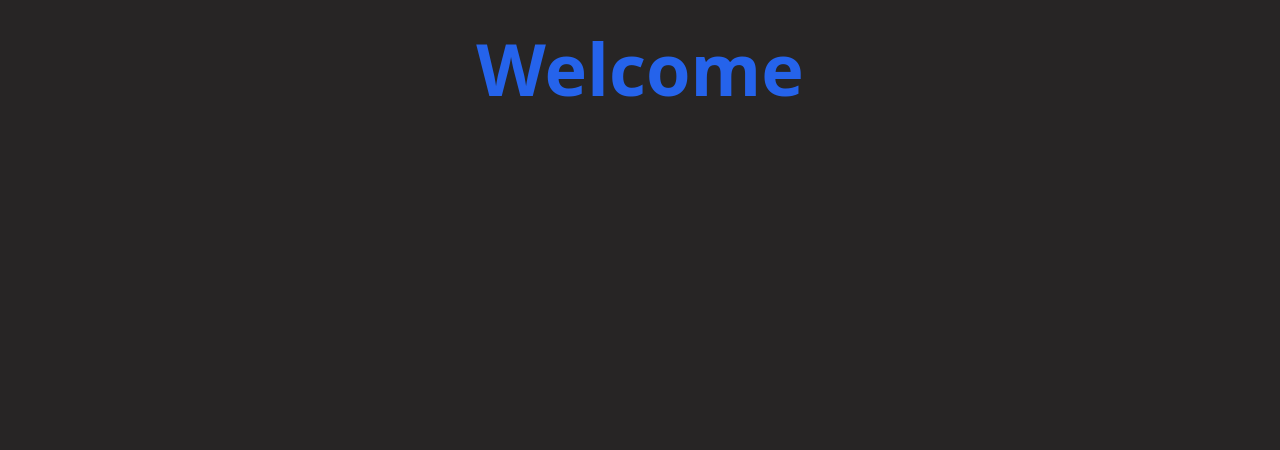
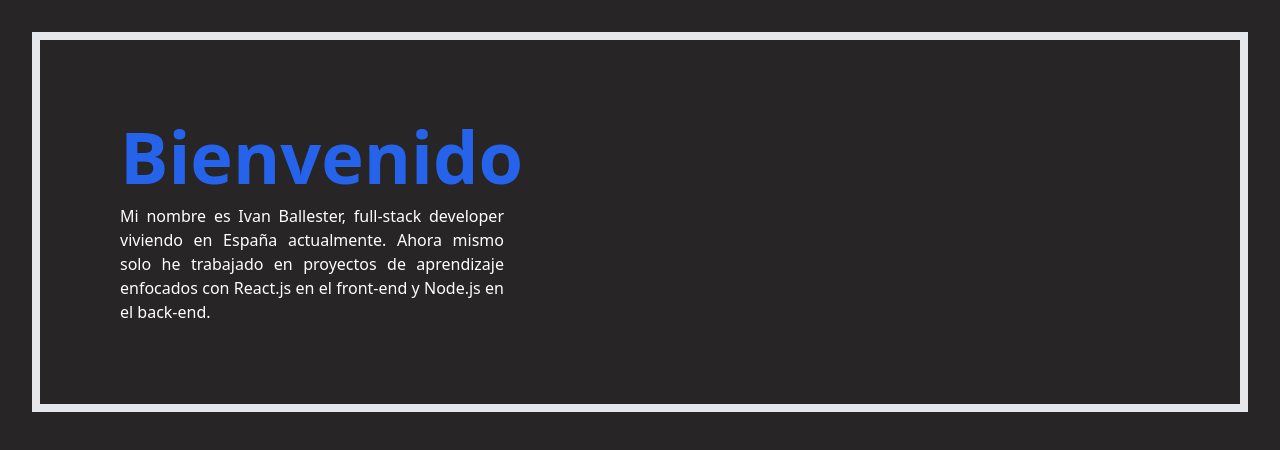
Before and after one commit to ivanballester/portfolio, a React (Vite) app: page / in a window 1280 px wide. Shown: the top 450 px of the page. Built offline with nearby package versions, Linux system fonts and the light colour scheme; the HTML template or start-up script is replaced by a standard one.

Commit message:
Title and Description

```diff
--- a/src/components/HomePage.jsx
+++ b/src/components/HomePage.jsx
@@ -3,7 +3,20 @@ import { useEffect, useState } from "react";
 function HomePage() {
   return (
     <div>
-      <h1 className=" text-7xl font-bold text-blue-600">Welcome</h1>
+      <div className=" border-8 p-20">
+        <div>
+          <h1 className=" text-7xl font-bold text-blue-600 text-left pb-3 pl-0">
+            Bienvenido
+          </h1>
+          <p className=" text-white text-justify w-96">
+            {" "}
+            Mi nombre es Ivan Ballester, full-stack developer viviendo en España
+            actualmente. Ahora mismo solo he trabajado en proyectos de
+            aprendizaje enfocados con React.js en el front-end y Node.js en el
+            back-end.
+          </p>
+        </div>
+      </div>
     </div>
   );
 }
```
